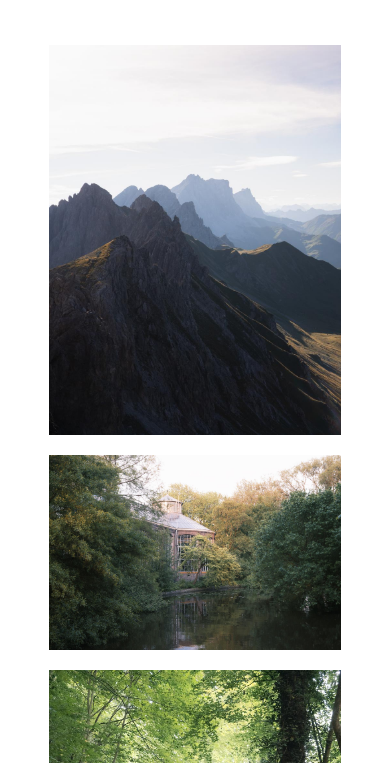
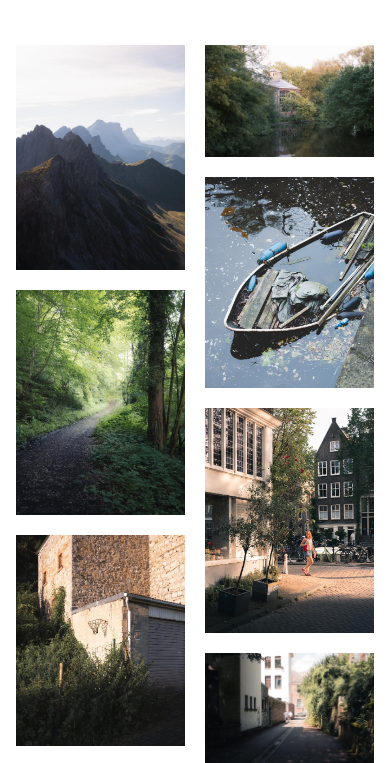
Before and after one commit to jochemloedeman/jochemloedeman.nl, a plain HTML site: page app/index.html in a window 390 px wide. Shown: the part 119-882 px from the top of the page. Drawn offline with nearby package versions, Linux system fonts and the light colour scheme; a web font is replaced by a local one.

Commit message:
Two default columns

```diff
--- a/app/index.html
+++ b/app/index.html
@@ -49,7 +49,7 @@
     </script>
 </head>
 
-<body class="bg-white h-screen text-black opacity-0 transition ease-in duration-700 mx-auto w-3/4">
+<body class="bg-white h-screen text-black opacity-0 transition ease-in duration-700 mx-auto w-11/12 xl:w-3/4">
     <!-- Navbar -->
     <header class="flex w-full overflow-hidden pt-16 pb-12">
         <!-- Navbar -->
@@ -93,7 +93,7 @@
         </nav>
     </header>
     <!-- Content -->
-    <div id="gallery" class="grid grid-cols-1 md:grid-cols-2 lg:grid-cols-3 gap-x-5">
+    <div id="gallery" class="grid grid-cols-2 lg:grid-cols-3 gap-x-5">
     </div>
 
     <!-- Footer -->
--- a/app/scripts/distribute_images.js
+++ b/app/scripts/distribute_images.js
@@ -17,7 +17,7 @@ const images = [
     "image_14.jpg",
 ];
 
-const twoColumnThreshold = 768;
+// const twoColumnThreshold = 768;
 const threeColumnThreshold = 1024;
 
 // Function to distribute images into columns
@@ -26,13 +26,13 @@ function distributeImages() {
 
     gallery.innerHTML = ''; // Clear existing content
     // Get the number of columns based on the current screen size
-    let columnCount = 1;
+    let columnCount = 2;
     if (window.innerWidth >= threeColumnThreshold) {
         columnCount = 3;
     }
-    else if (window.innerWidth >= twoColumnThreshold) {
-        columnCount = 2;
-    }
+    // else if (window.innerWidth >= twoColumnThreshold) {
+    //     columnCount = 2;
+    // }
 
     // Create columns
     const columns = [];
```
